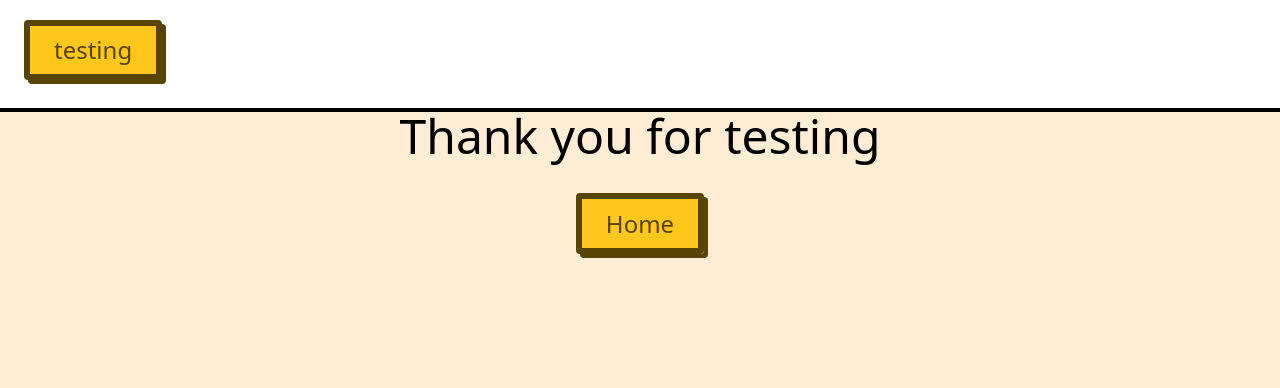
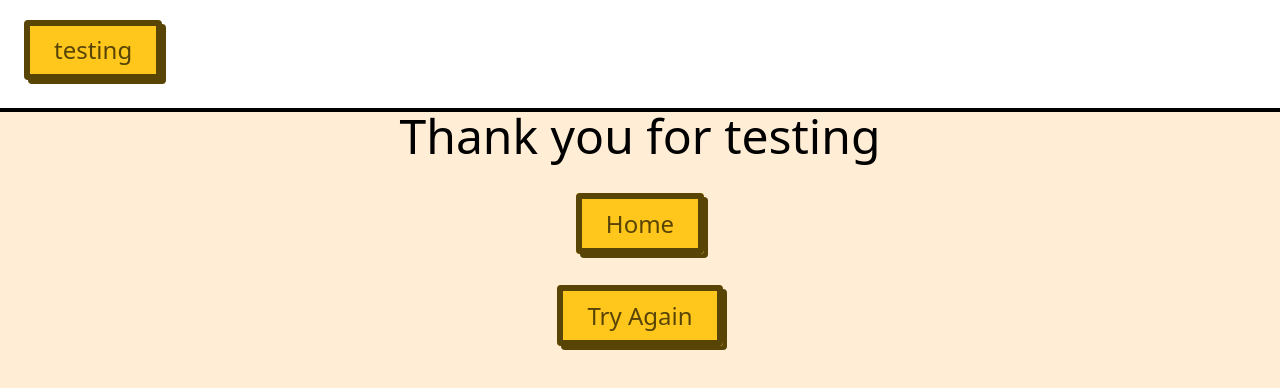
Before and after one commit to shaikhyakubhossain/quiz-app, a Next.js app: page /Result in a window 1280 px wide. Shown: the top 388 px of the page. Built offline with nearby package versions, Linux system fonts and the light colour scheme.

Commit message:
Add MenuOptions component

```diff
--- a/src/app/(pages)/Result/page.tsx
+++ b/src/app/(pages)/Result/page.tsx
@@ -1,5 +1,6 @@
 import Btn from "@/app/component/Btn/btn.component";
 import Link from "next/link";
+import MenuOptions from "@/app/component/MenuOptions/menu-options.component";
 
 
 
@@ -7,7 +8,10 @@ export default function Result(): JSX.Element {
     return (
         <div className={`w-auto flex flex-col justify-center text-center`}>
             <div className="text-5xl text-center mb-12">Thank you for testing</div>
-            <Link href={'/'}><Btn>Home</Btn></Link>
+            <MenuOptions>
+                <div><Link href={'/'}><Btn>Home</Btn></Link></div>
+                <div><Link href={'/Question/1'}><Btn>Try Again</Btn></Link></div>
+            </MenuOptions>
         </div>
     )
 }
--- /dev/null
+++ b/src/app/component/MenuOptions/menu-options.component.tsx
@@ -0,0 +1,14 @@
+import styles from './menu-options.module.scss'
+
+
+type propsType = {
+    children: JSX.Element | JSX.Element[]
+}
+
+export default function MenuOptions(props: propsType): JSX.Element {
+    return (
+        <div className={`${styles.mainContainer}`}>
+            {props.children}
+        </div>
+    )
+}
--- /dev/null
+++ b/src/app/component/MenuOptions/menu-options.module.scss
@@ -0,0 +1,3 @@
+.mainContainer > div{
+    margin-bottom: 60px;
+}
```
